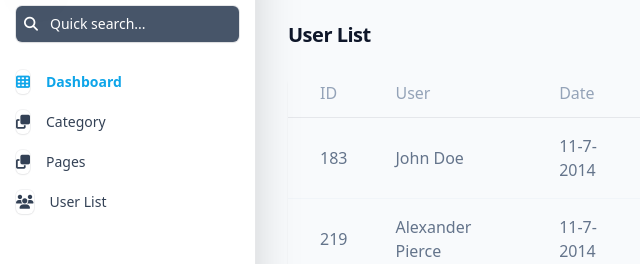
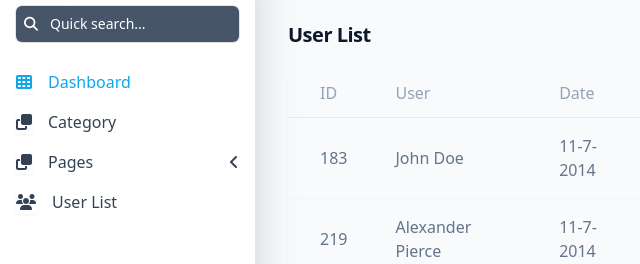
Before and after one commit to abdulmajidcse/tailwind-admin, a website: page src/index.html in a window 1280 px wide. Shown: the part 152-416 px from the top of the page, 0-640 px from the left. Drawn offline with Linux system fonts and the light colour scheme; files whose address does not match are found by name.

Commit message:
sidebar dropdown menu

```diff
--- a/src/index.html
+++ b/src/index.html
@@ -214,9 +214,9 @@
               <li>
                 <a
                   href="#"
-                  class="group flex items-center lg:text-sm lg:leading-6 mb-4 font-semibold text-sky-500 dark:text-sky-400"
+                  class="group flex items-center lg:leading-6 mb-4 text-sky-500 dark:text-sky-400 hover:text-slate-900 dark:hover:text-slate-300 text-base"
                   ><div
-                    class="mr-4 rounded-md ring-1 ring-slate-900/5 shadow-sm group-hover:shadow group-hover:ring-slate-900/10 dark:ring-0 dark:shadow-none dark:group-hover:shadow-none dark:group-hover:highlight-white/10 group-hover:shadow-sky-200 dark:group-hover:bg-sky-500 dark:bg-sky-500 dark:highlight-white/10"
+                    class="mr-4 shadow-sm group-hover:shadow dark:shadow-none dark:group-hover:shadow-none dark:group-hover:highlight-white/10 group-hover:shadow-sky-200 dark:highlight-white/10"
                   >
                     <i class="fas fa-th"></i>
                   </div>
@@ -226,33 +226,57 @@
               <li>
                 <a
                   href="#"
-                  class="group flex items-center lg:text-sm lg:leading-6 mb-4 font-medium text-slate-700 hover:text-slate-900 dark:text-slate-400 dark:hover:text-slate-300"
+                  class="group flex items-center lg:leading-6 mb-4 text-slate-700 hover:text-slate-900 dark:text-slate-400 dark:hover:text-slate-300 text-base"
                   ><div
-                    class="mr-4 rounded-md ring-1 ring-slate-900/5 shadow-sm group-hover:shadow group-hover:ring-slate-900/10 dark:ring-0 dark:shadow-none dark:group-hover:shadow-none dark:group-hover:highlight-white/10 group-hover:shadow-indigo-200 dark:group-hover:bg-indigo-500 dark:bg-slate-800 dark:highlight-white/5"
+                    class="mr-4 shadow-sm group-hover:shadow dark:shadow-none dark:group-hover:shadow-none dark:group-hover:highlight-white/10 group-hover:shadow-indigo-200 dark:highlight-white/5"
                   >
                     <i class="fas fa-copy"></i>
                   </div>
                   Category</a
                 >
               </li>
-              <li>
+              <li x-data="{ open: false }">
                 <a
                   href="#"
-                  class="group flex items-center lg:text-sm lg:leading-6 mb-4 font-medium text-slate-700 hover:text-slate-900 dark:text-slate-400 dark:hover:text-slate-300"
-                  ><div
-                    class="mr-4 rounded-md ring-1 ring-slate-900/5 shadow-sm group-hover:shadow group-hover:ring-slate-900/10 dark:ring-0 dark:shadow-none dark:group-hover:shadow-none dark:group-hover:highlight-white/10 group-hover:shadow-fuchsia-200 dark:group-hover:bg-fuchsia-600 dark:bg-slate-800 dark:highlight-white/5"
+                  class="group flex items-center lg:leading-6 mb-4 text-slate-700 hover:text-slate-900 dark:text-slate-400 dark:hover:text-slate-300 text-base relative"
+                  @click="open = !open"
+                >
+                  <div
+                    class="mr-4 shadow-sm group-hover:shadow dark:shadow-none dark:group-hover:shadow-none dark:group-hover:highlight-white/10 group-hover:shadow-fuchsia-200 dark:highlight-white/5"
                   >
                     <i class="fas fa-copy"></i>
                   </div>
-                  Pages</a
+                  Pages
+                  <i
+                    class="fas fa-angle-left absolute right-0"
+                    :class="{ '-rotate-90' : open }"
+                  ></i>
+                </a>
+                <!-- dropdown menu -->
+                <ul
+                  class="bg-slate-800 dark:bg-slate-200 dark:highlight-white/5 text-white/80 dark:text-black p-2 rounded my-2"
+                  x-show="open"
                 >
+                  <li
+                    class="border-b border-slate-500 dark:border-slate-900/10"
+                  >
+                    <a href="#" class="block mb-2 px-2 py-1">
+                      <i class="fa-solid fa-user"></i> Blank
+                    </a>
+                  </li>
+                  <li>
+                    <a href="#" class="block px-2 py-1">
+                      <i class="fa-solid fa-lock"></i> Register
+                    </a>
+                  </li>
+                </ul>
               </li>
               <li>
                 <a
                   href="#"
-                  class="group flex items-center lg:text-sm lg:leading-6 mb-4 font-medium text-slate-700 hover:text-slate-900 dark:text-slate-400 dark:hover:text-slate-300"
+                  class="group flex items-center lg:leading-6 mb-4 text-slate-700 hover:text-slate-900 dark:text-slate-400 dark:hover:text-slate-300 text-base"
                   ><div
-                    class="mr-4 rounded-md ring-1 ring-slate-900/5 shadow-sm group-hover:shadow group-hover:ring-slate-900/10 dark:ring-0 dark:shadow-none dark:group-hover:shadow-none dark:group-hover:highlight-white/10 group-hover:shadow-pink-200 dark:group-hover:bg-pink-500 dark:bg-slate-800 dark:highlight-white/5"
+                    class="mr-4 shadow-sm group-hover:shadow dark:shadow-none dark:group-hover:shadow-none dark:group-hover:highlight-white/10 group-hover:shadow-pink-200 dark:highlight-white/5"
                   >
                     <i class="fas fa-users"></i>
                   </div>
```
Also changed, not shown: src/dist/output.css.
